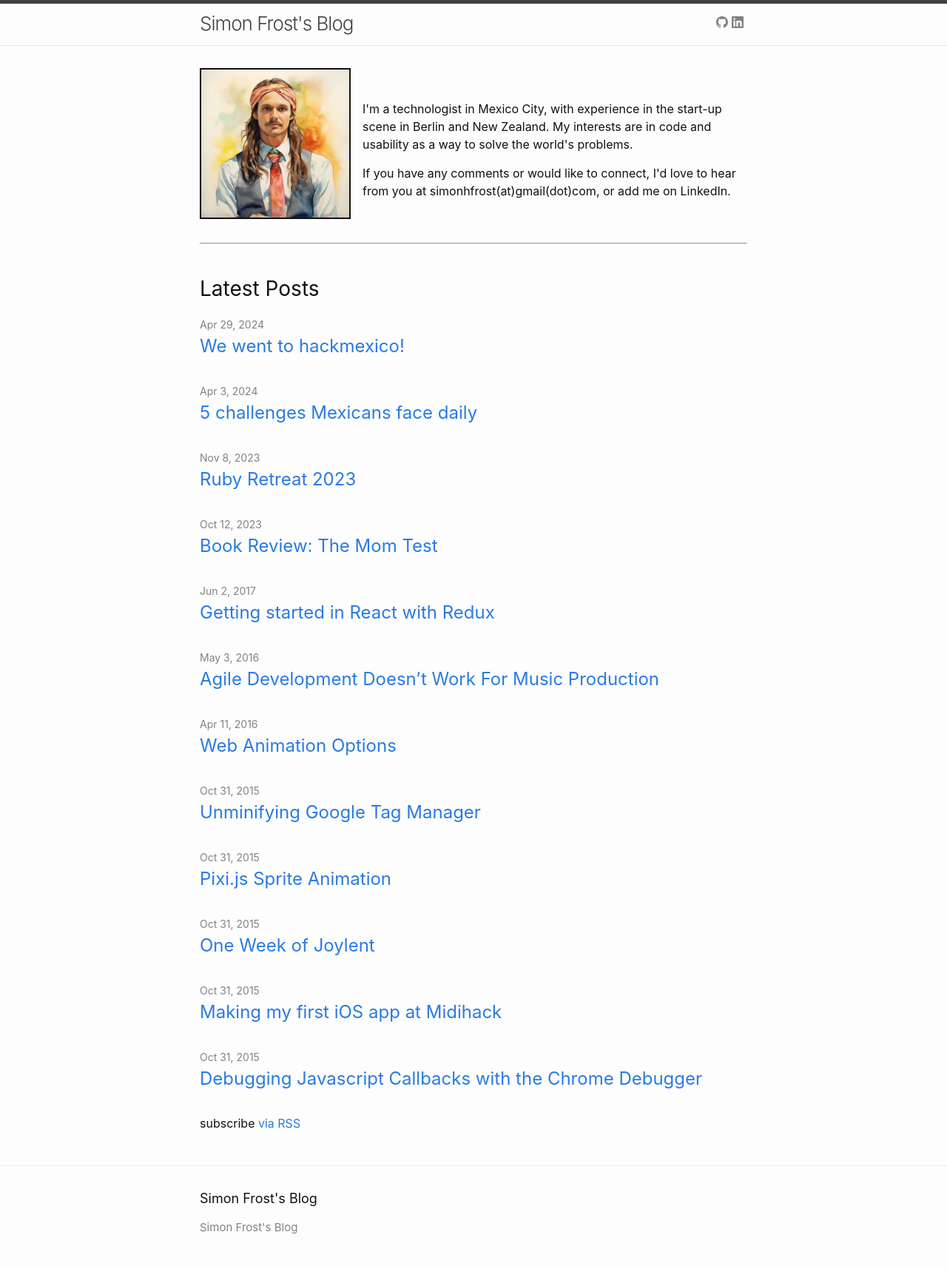
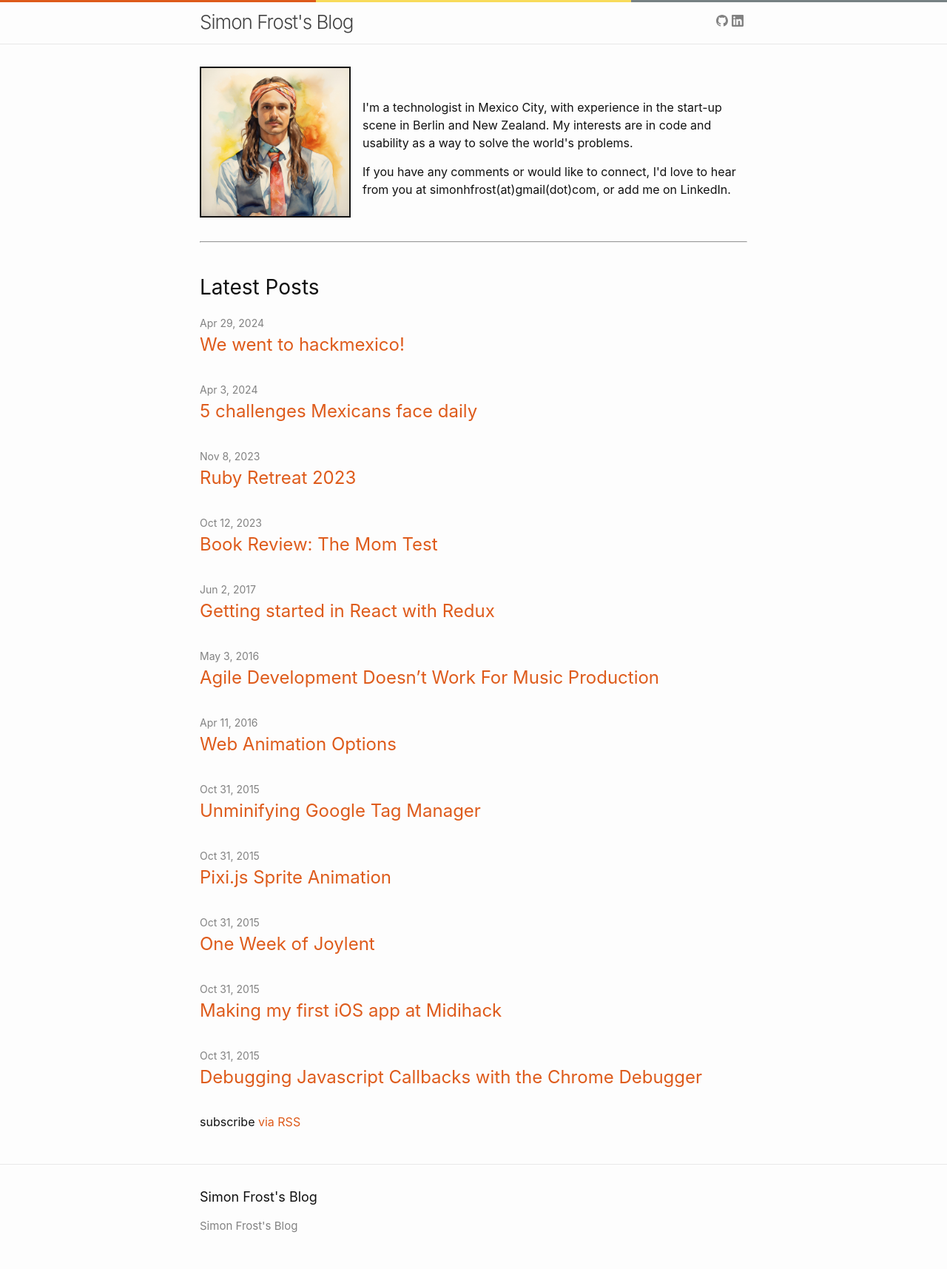
Before and after one commit to SimonHFrost/jekyll_blog, a Jekyll site: the page built from index.markdown, in a window 1280 px wide. Shown: the whole page at 74% size. Built offline with Jekyll 4.4.1, drawn with Linux system fonts in a browser that asks for light colours.

Commit message:
Add colored bar on top

```diff
--- a/_includes/header.html
+++ b/_includes/header.html
@@ -1,5 +1,9 @@
+<div class="header-colors">
+	<div class="color1"></div>
+	<div class="color2"></div>
+	<div class="color3"></div>
+</div>
 <header class="site-header" role="banner">
-
 	<div class="wrapper">
 		{%- assign default_paths = site.pages | map: "path" -%}
 		{%- assign page_paths = site.header_pages | default: default_paths -%}
--- a/_sass/minima.scss
+++ b/_sass/minima.scss
@@ -12,7 +12,7 @@ $spacing-unit:     30px !default;
 
 $text-color:       #111 !default;
 $background-color: #fdfdfd !default;
-$brand-color:      #2a7ae2 !default;
+$brand-color:      #DE5B1B !default;
 
 $grey-color:       #828282 !default;
 $grey-color-light: lighten($grey-color, 40%) !default;
--- a/_sass/minima/_base.scss
+++ b/_sass/minima/_base.scss
@@ -107,7 +107,7 @@ a {
   text-decoration: none;
 
   &:visited {
-    color: darken($brand-color, 15%);
+    // color: darken($brand-color, 15%);
   }
 
   &:hover {
--- a/_sass/minima/_layout.scss
+++ b/_sass/minima/_layout.scss
@@ -2,7 +2,6 @@
  * Site header
  */
 .site-header {
-  border-top: 5px solid $grey-color-dark;
   border-bottom: 1px solid $grey-color-light;
   min-height: $spacing-unit * 1.865;
 
@@ -13,6 +12,30 @@
     display: flex;
     justify-content: space-between;
     align-items: center;
+  }
+}
+
+.header-colors {
+  top: 0;
+  left: 0;
+  display: flex;
+  flex-direction: row;
+  height: 3px;
+  width: 100%;
+
+  .color1 {
+    background-color: #DE5B1B;
+    flex: 1;
+  }
+
+  .color2 {
+    background-color: #F8DB5B;
+    flex: 1;
+  }
+
+  .color3 {
+    background-color: #778183;
+    flex: 1;
   }
 }
 
```
Also changed, not shown: 1 other file.
